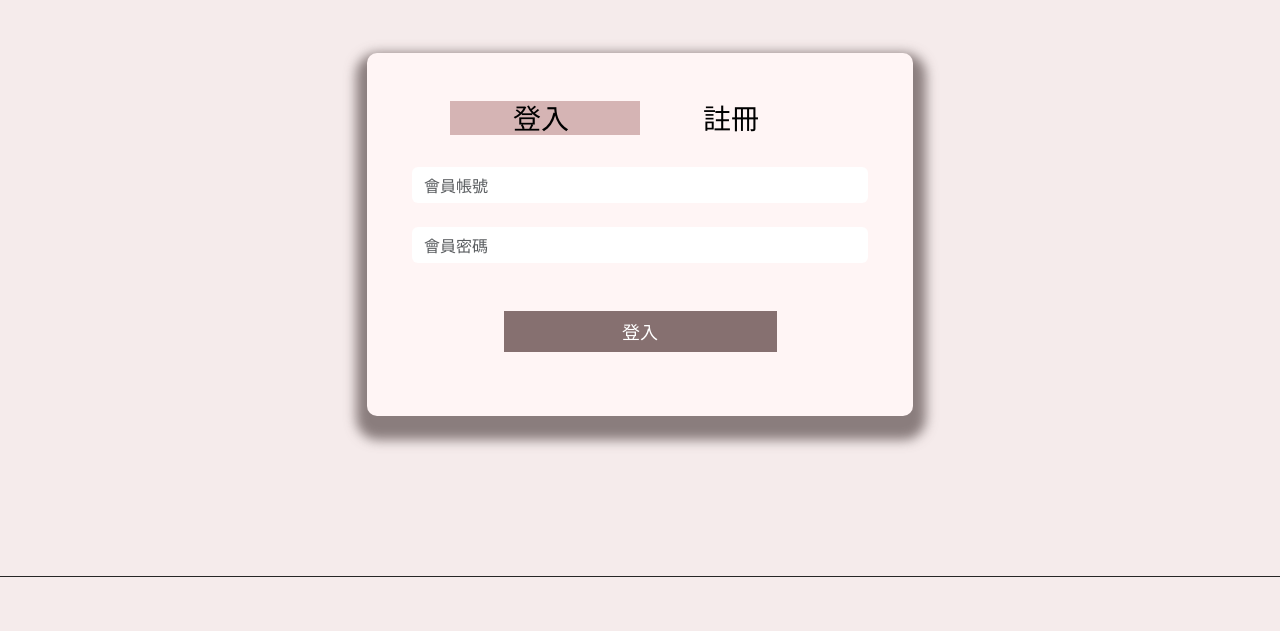
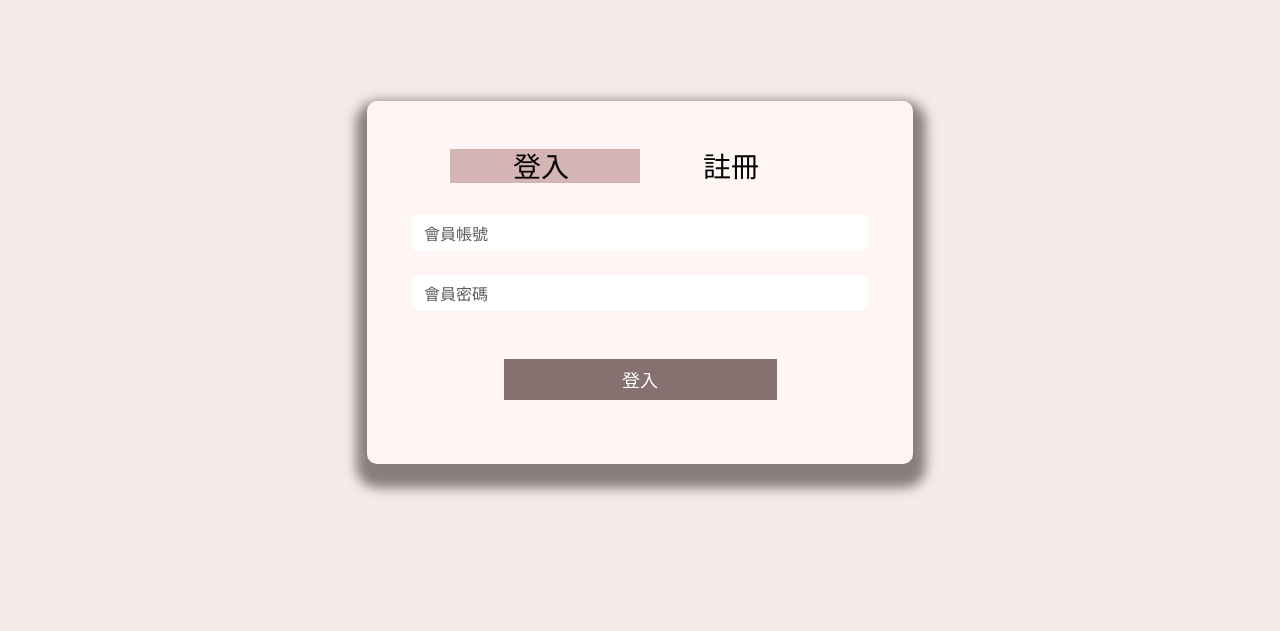
Before and after one commit to sean4689/e-commerce-website, a plain HTML site: page Pages/user-login.html in a window 1280 px wide. Shown: the part 169-800 px from the top of the page. Drawn offline with nearby package versions, Linux system fonts and the light colour scheme.

Commit message:
login mt調整

```diff
--- a/Pages/user-login.html
+++ b/Pages/user-login.html
@@ -14,8 +14,6 @@
     <style></style>
 </head>
 <body>
-    <body>
-    <body>
       <nav class="navbar navbar-expand-lg sticky-md-top my-5" style="background-color: #F5EBEB;">
         <div class="container">
           <a class="navbar-brand mx-auto" href="index.html">
@@ -103,10 +101,10 @@
           <hr>
         </nav>
     <div class="container ">
-        <div class="formw">
-            <div class="row">
+        <div class="formw ">
+            <div class="row py-5">
                 <div class="col-sm-6 mx-auto " >
-                    <form >
+                    <form>
                         <div class="row justify-content-center text-center pt-5">
                             <div class="col-sm-4 h3 backg1 ">
                                 <a href="user-login.html" class="nav_item"><span class="pe-2">登入</span></a>
```
